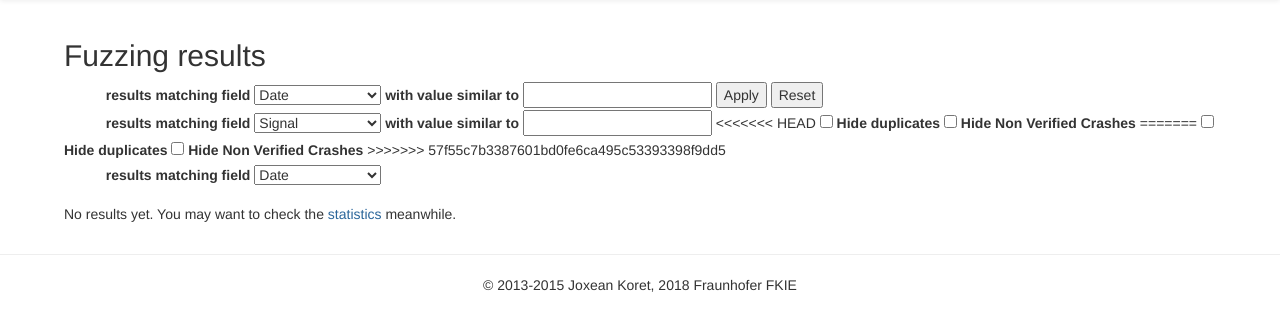
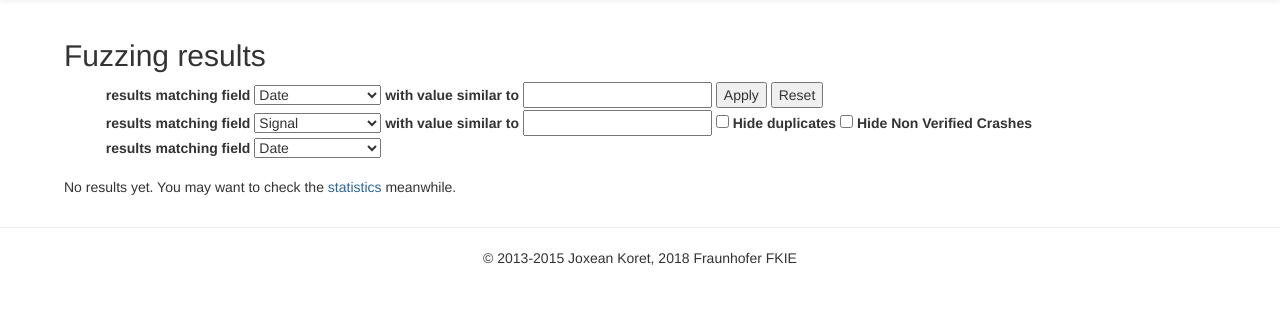
Before and after one commit to fkie-cad/LuckyCAT, a Flask app: page /crashes/show in a window 1280 px wide. Shown: the part 51-382 px from the top of the page. Run offline with Flask 2, Linux system fonts and the light colour scheme; the visitor is signed in with stand-in values (Sample User, id 1); parts of the project's set-up code (start-up, migrations or seed data) failed here and were passed over; some libraries are stand-ins or nearby versions.

Commit message:
removed merge conflict code

```diff
--- a/luckycat/frontend/templates/crashes_show.html
+++ b/luckycat/frontend/templates/crashes_show.html
@@ -37,19 +37,11 @@
   <label>with value similar to</label>
   <input type="text" name="no_fieldValue" id="idNoFieldValue" value="">
 
-<<<<<<< HEAD
-
   <input type="checkbox" name="hideDup" id="hideDup" ""/>
   <label for"hideDup">Hide duplicates</label>
   <input type="checkbox" name="hide_non_verified" id="hide_non_verified" ""/>
   <label for"hideNonVerified">Hide Non Verified Crashes</label>
-=======
 
-  <input type="checkbox" name="hideDup" id="hideDup"/>
-  <label for="hideDup">Hide duplicates</label>
-  <input type="checkbox" name="hide_non_verified" id="hide_non_verified"/>
-  <label>Hide Non Verified Crashes</label>
->>>>>>> 57f55c7b3387601bd0fe6ca495c53393398f9dd5
   <br/>
 
   <label><b class="label">Sort</b> results matching field</label>
```
